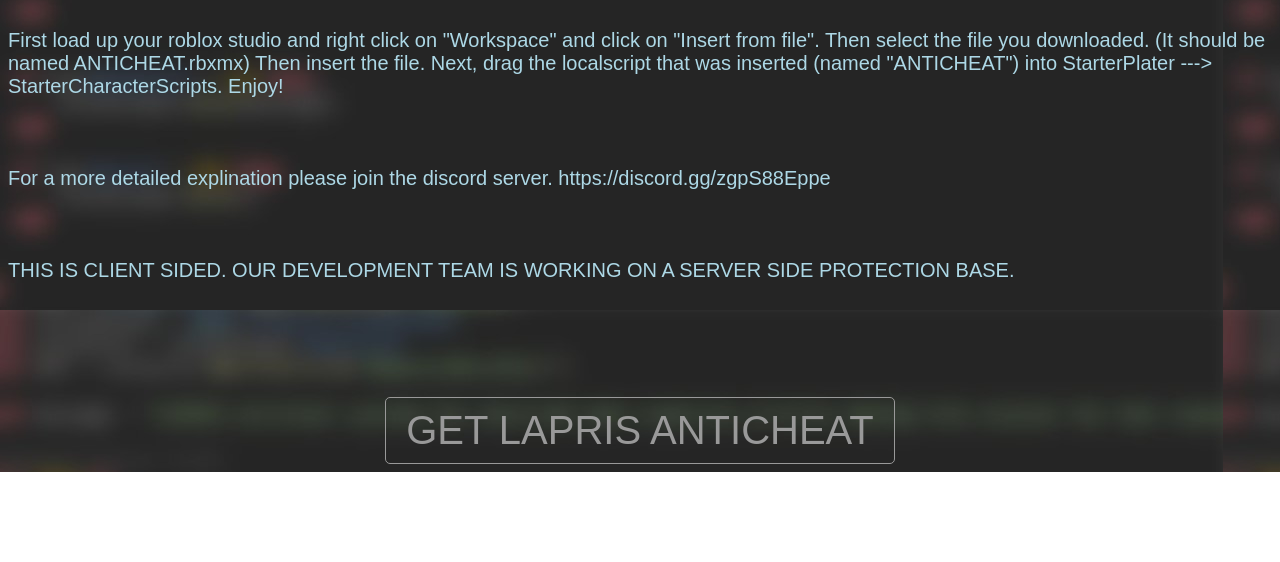
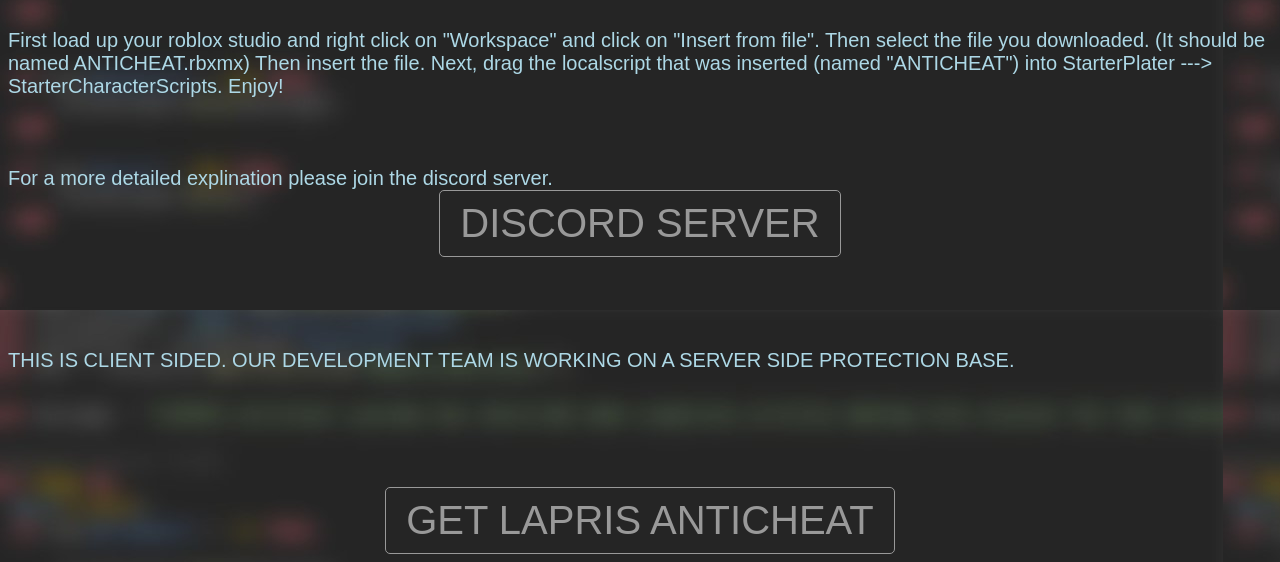
Before and after one commit to Bill12346/laprissystems.github.io, a plain HTML site: page SetupAnticheat.html in a window 1280 px wide. Shown: the part 373-935 px from the top of the page. Before the commit the page ends 845 px from the top, so only its background shows below. Drawn offline with Linux system fonts and the light colour scheme; a script that the page names is missing.

Commit message:
661164775

```diff
--- a/SetupAnticheat.html
+++ b/SetupAnticheat.html
@@ -77,7 +77,12 @@
 <br><br><br><br>
 
   For a more detailed explination please join the discord server.
-  https://discord.gg/zgpS88Eppe
+
+  <div style="text-align: center;">
+  <a href="https://discord.gg/zgpS88Eppe">
+    <button style="padding: 10px 20px; background-color: transparent; color: #999; border: 1px solid; border-radius: 5px;">DISCORD SERVER</button>
+  </a>
+</div>
 
 <br><br><br><br>
 
```
